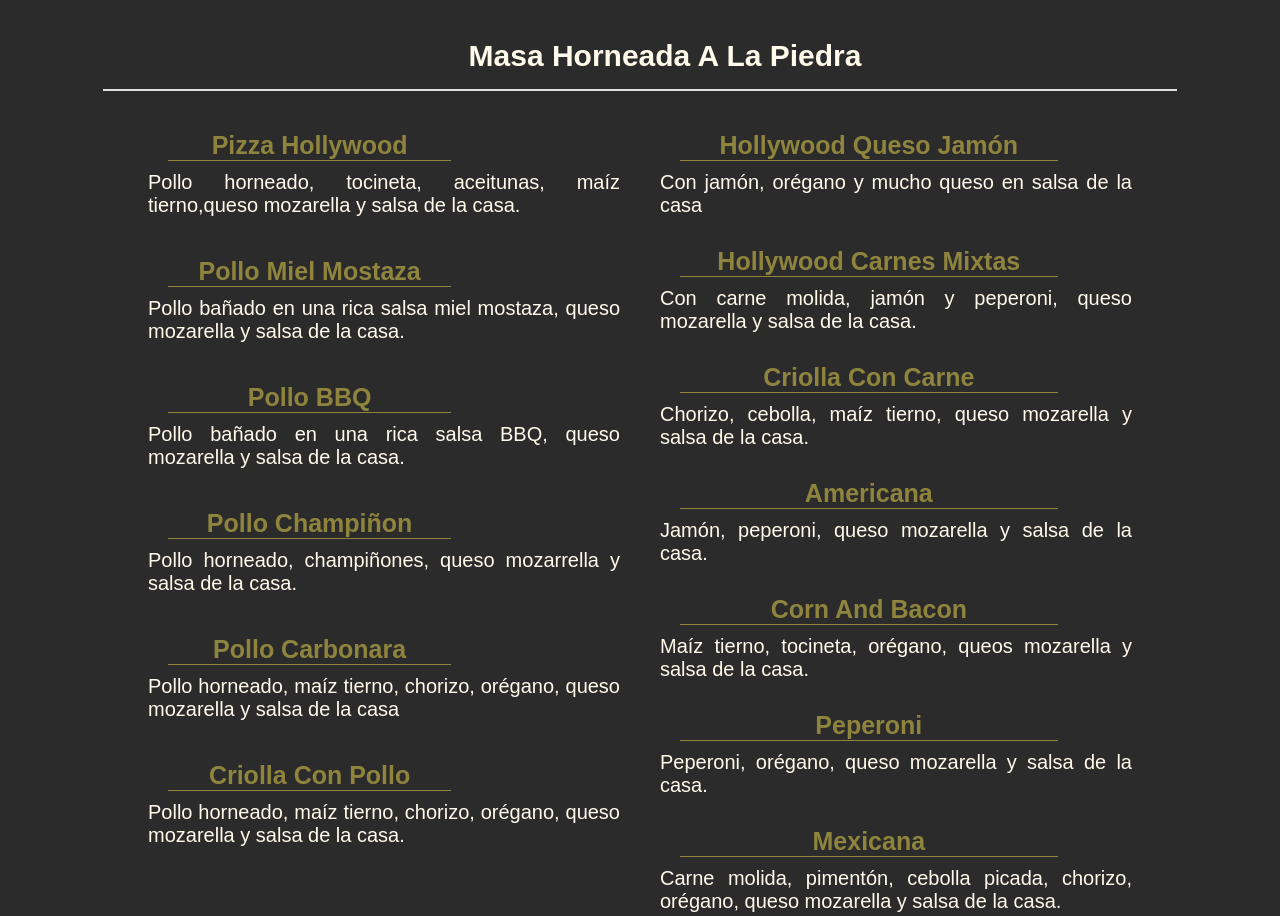
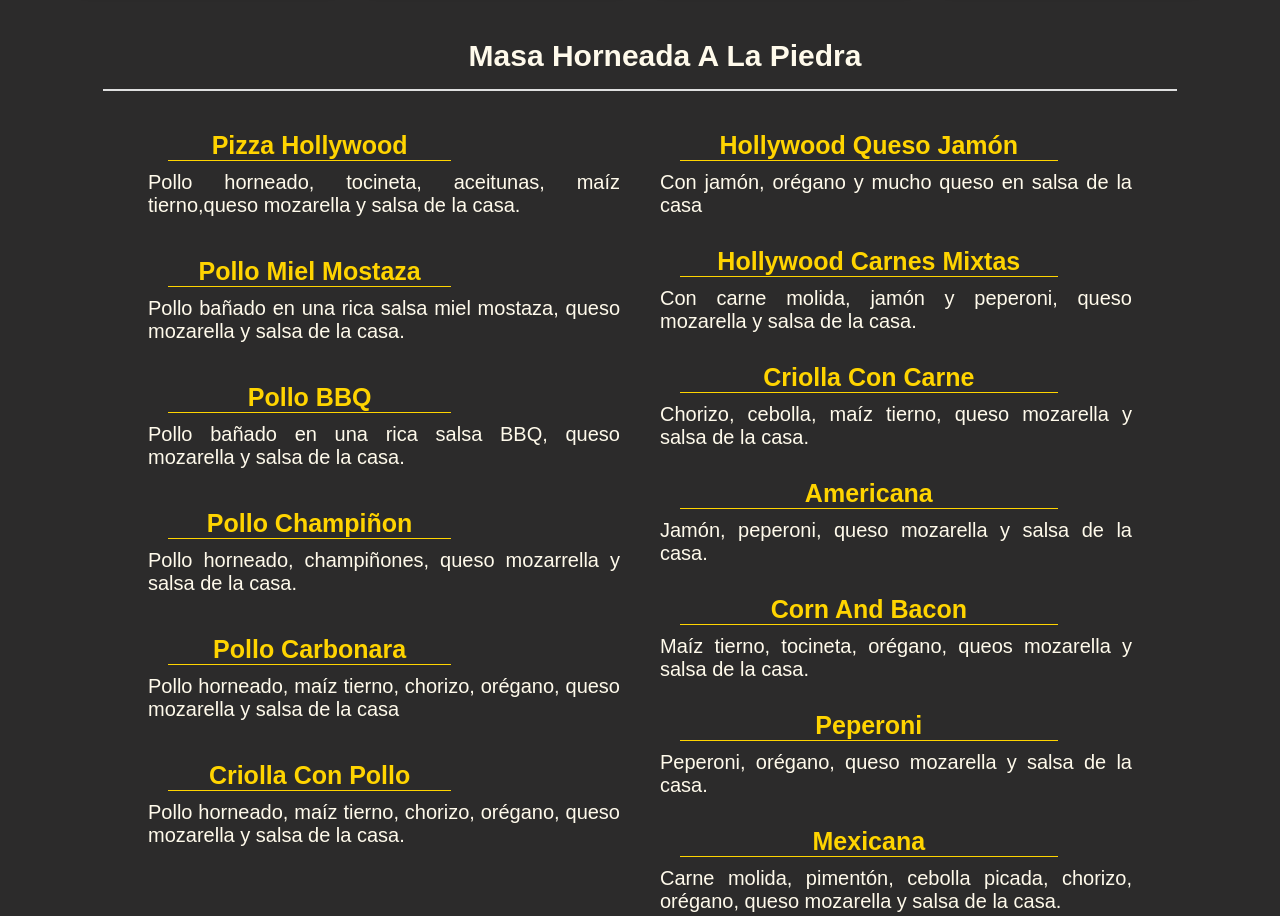
Before and after one commit to ManuelCrz2004/Hollywood-pizza, a plain HTML site: page menu.html in a window 1280 px wide. Shown: the part 860-1776 px from the top of the page. Drawn offline with Linux system fonts and the light colour scheme.

Commit message:
Add files via upload

```diff
--- a/css/menu.css
+++ b/css/menu.css
@@ -147,12 +147,12 @@ main .menu-container .text-menu-container .sabores-pizza-container .pizza-contai
     margin: 0px 20px;
 }
 main .menu-container .text-menu-container .sabores-pizza-container .pizza-container .left-pizza-container h3 {
-    color: rgba(255,233,82,0.47);
+    color: #ffd400;
     margin-left: 20px;
     width: 60%;
     text-align: center;
     font-size: 25px;
-    border-bottom: 1px solid rgba(255,233,82,0.47);
+    border-bottom: 1px solid #ffd400;
 }
 main .menu-container .text-menu-container .sabores-pizza-container .pizza-container .left-pizza-container p {
     margin-bottom: 40px;
@@ -168,12 +168,12 @@ main .menu-container .text-menu-container .sabores-pizza-container .pizza-contai
     margin: 0px 20px;
 }
 main .menu-container .text-menu-container .sabores-pizza-container .pizza-container .right-pizza-container h3 {
-    color: rgba(255,233,82,0.47);
+    color: #ffd400;
     margin-left: 20px;
     width: 80%;
     text-align: center;
     font-size: 25px;
-    border-bottom: 1px solid rgba(255,233,82,0.47);
+    border-bottom: 1px solid #ffd400;
 }
 main .menu-container .text-menu-container .sabores-pizza-container .pizza-container .right-pizza-container p {
     margin-bottom: 30px;
```
